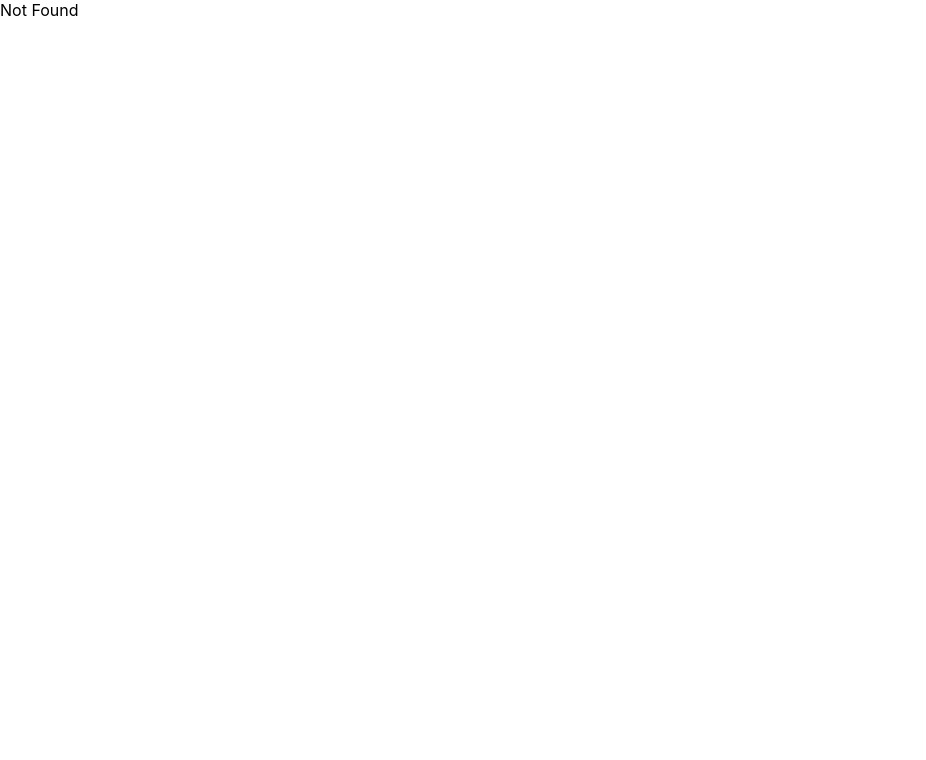
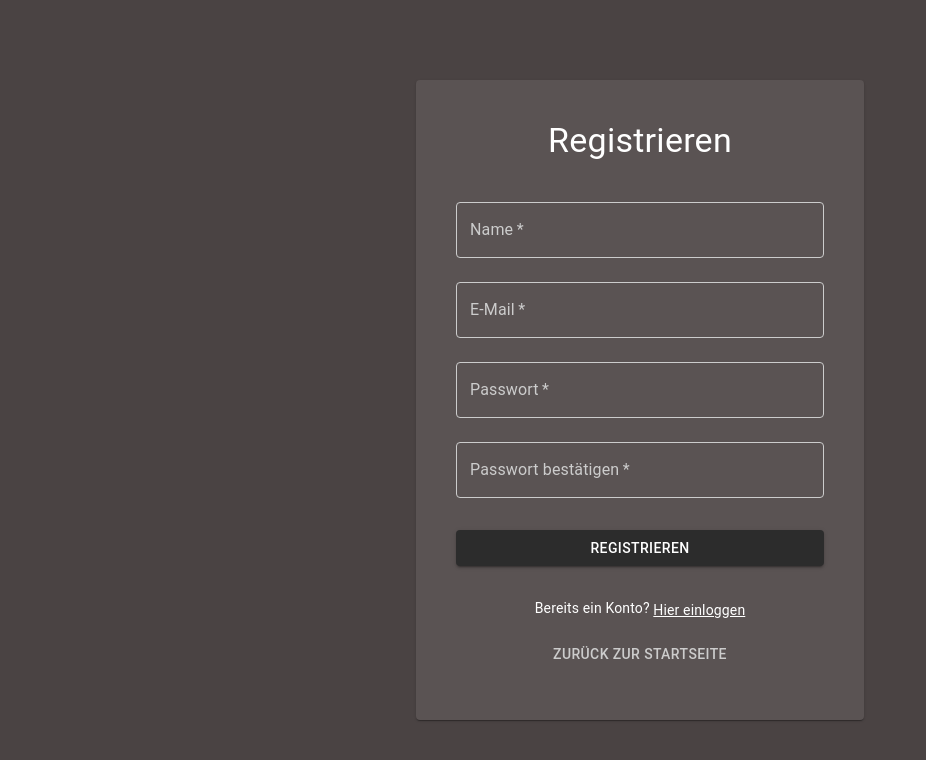
Before and after one commit to dgdecorso/frontend-imageTest, a React (Create React App) app: page /register in a window 1280 px wide. Shown: the top 760 px of the page, without its empty margins (0-926 px from the left). Built offline with nearby package versions, Linux system fonts and the light colour scheme.

Commit message:
fix bug with description

```diff
--- a/src/Router/Router.tsx
+++ b/src/Router/Router.tsx
@@ -1,5 +1,6 @@
 import { Route, Routes } from "react-router-dom";
 import LoginPage from "../components/pages/LoginPage/LoginPage";
+import RegisterPage from "../components/pages/RegisterPage/RegisterPage";
 import PrivateRoute from "./PrivateRoute";
 import UserTable from "../components/pages/UserPage/UserTable";
 import UserPage from "../components/pages/UserPage/UserPage";
@@ -20,6 +21,7 @@ const Router = () => {
     <Routes>
       <Route path={"/"} element={<HomePage />} />
       <Route path={"/login"} element={<LoginPage />} />
+      <Route path={"/register"} element={<RegisterPage />} />
       <Route path={"/profile"} element={<Profile />} />
       <Route path={"/user/profile/:userId"} element={<Profile />} />
 
--- a/src/components/pages/HomePage/HomePage.tsx
+++ b/src/components/pages/HomePage/HomePage.tsx
@@ -112,7 +112,7 @@ export default function HomePage() {
         setPosts([...posts, createdPost]);
         setCurrent(posts.length);
         setOpenDialog(false);
-        setNewPost({ text: "", imageUrl: "" });
+        setNewPost({ description: "", imageUrl: "" });
       } else {
         alert("Fehler beim Erstellen des Posts");
       }
@@ -200,7 +200,7 @@ export default function HomePage() {
 
   const openEditDialog = () => {
     setEditPost({
-      text: selectedPost?.text || "",
+      description: selectedPost?.text || "",
       imageUrl: selectedPost?.imageUrl || "",
     });
     setEditDialog(true);
--- a/src/components/pages/ProfilePage/Profile.tsx
+++ b/src/components/pages/ProfilePage/Profile.tsx
@@ -354,7 +354,6 @@ export default function Profile() {
                     <Box
                       component="img"
                       src={post.imageUrl}
-                      alt={post.title || post.text}
                       sx={{
                         width: "100%",
                         height: 200,
@@ -363,9 +362,7 @@ export default function Profile() {
                     />
                   )}
                   <CardContent>
-                    <Typography variant="subtitle1" noWrap>
-                      {post.title || "Untitled"}
-                    </Typography>
+                    <Typography variant="subtitle1" noWrap></Typography>
                     <Typography
                       variant="body2"
                       sx={{
--- /dev/null
+++ b/src/components/pages/RegisterPage/RegisterPage.tsx
@@ -0,0 +1,244 @@
+import React, { useState } from "react";
+import { useNavigate } from "react-router-dom";
+import {
+  Box,
+  Card,
+  CardContent,
+  TextField,
+  Button,
+  Typography,
+  Alert,
+  Link,
+} from "@mui/material";
+
+export default function RegisterPage() {
+  const navigate = useNavigate();
+  const [formData, setFormData] = useState({
+    name: "",
+    email: "",
+    password: "",
+    confirmPassword: "",
+  });
+  const [error, setError] = useState("");
+  const [loading, setLoading] = useState(false);
+
+  const handleChange = (e: React.ChangeEvent<HTMLInputElement>) => {
+    setFormData({
+      ...formData,
+      [e.target.name]: e.target.value,
+    });
+    setError("");
+  };
+
+  const handleSubmit = async (e: React.FormEvent) => {
+    e.preventDefault();
+
+    // Validate passwords match
+    if (formData.password !== formData.confirmPassword) {
+      setError("Passwörter stimmen nicht überein");
+      return;
+    }
+
+    // Validate password length
+    if (formData.password.length < 6) {
+      setError("Passwort muss mindestens 6 Zeichen lang sein");
+      return;
+    }
+
+    setLoading(true);
+
+    try {
+      const response = await fetch("http://localhost:8080/auth/register", {
+        method: "POST",
+        headers: {
+          "Content-Type": "application/json",
+        },
+        body: JSON.stringify({
+          name: formData.name,
+          email: formData.email,
+          password: formData.password,
+        }),
+      });
+
+      if (response.ok) {
+        const data = await response.json();
+
+        // If registration returns a token, save it
+        if (data.token) {
+          localStorage.setItem("token", data.token);
+          navigate("/");
+        } else {
+          // Otherwise redirect to login
+          navigate("/login");
+        }
+      } else {
+        const errorData = await response.json().catch(() => null);
+        setError(errorData?.message || "Registrierung fehlgeschlagen");
+      }
+    } catch (error) {
+      setError("Verbindungsfehler. Bitte versuchen Sie es später erneut.");
+    } finally {
+      setLoading(false);
+    }
+  };
+
+  return (
+    <Box
+      display="flex"
+      alignItems="center"
+      justifyContent="center"
+      height="100vh"
+      sx={{
+        background: "#4A4343",
+        color: "#fff",
+      }}
+    >
+      <Card
+        sx={{
+          width: 400,
+          padding: 3,
+          background: "#5A5353",
+          color: "#fff",
+        }}
+      >
+        <CardContent>
+          <Typography variant="h4" align="center" sx={{ mb: 3 }}>
+            Registrieren
+          </Typography>
+
+          {error && (
+            <Alert severity="error" sx={{ mb: 2 }}>
+              {error}
+            </Alert>
+          )}
+
+          <form onSubmit={handleSubmit}>
+            <TextField
+              fullWidth
+              label="Name"
+              name="name"
+              value={formData.name}
+              onChange={handleChange}
+              margin="normal"
+              required
+              sx={{
+                "& .MuiInputBase-input": { color: "#fff" },
+                "& .MuiInputLabel-root": { color: "#ccc" },
+                "& .MuiOutlinedInput-root": {
+                  "& fieldset": { borderColor: "#ccc" },
+                  "&:hover fieldset": { borderColor: "#fff" },
+                  "&.Mui-focused fieldset": { borderColor: "#fff" },
+                },
+              }}
+            />
+
+            <TextField
+              fullWidth
+              label="E-Mail"
+              name="email"
+              type="email"
+              value={formData.email}
+              onChange={handleChange}
+              margin="normal"
+              required
+              sx={{
+                "& .MuiInputBase-input": { color: "#fff" },
+                "& .MuiInputLabel-root": { color: "#ccc" },
+                "& .MuiOutlinedInput-root": {
+                  "& fieldset": { borderColor: "#ccc" },
+                  "&:hover fieldset": { borderColor: "#fff" },
+                  "&.Mui-focused fieldset": { borderColor: "#fff" },
+                },
+              }}
+            />
+
+            <TextField
+              fullWidth
+              label="Passwort"
+              name="password"
+              type="password"
+              value={formData.password}
+              onChange={handleChange}
+              margin="normal"
+              required
+              sx={{
+                "& .MuiInputBase-input": { color: "#fff" },
+                "& .MuiInputLabel-root": { color: "#ccc" },
+                "& .MuiOutlinedInput-root": {
+                  "& fieldset": { borderColor: "#ccc" },
+                  "&:hover fieldset": { borderColor: "#fff" },
+                  "&.Mui-focused fieldset": { borderColor: "#fff" },
+                },
+              }}
+            />
+
+            <TextField
+              fullWidth
+              label="Passwort bestätigen"
+              name="confirmPassword"
+              type="password"
+              value={formData.confirmPassword}
+              onChange={handleChange}
+              margin="normal"
+              required
+              sx={{
+                "& .MuiInputBase-input": { color: "#fff" },
+                "& .MuiInputLabel-root": { color: "#ccc" },
+                "& .MuiOutlinedInput-root": {
+                  "& fieldset": { borderColor: "#ccc" },
+                  "&:hover fieldset": { borderColor: "#fff" },
+                  "&.Mui-focused fieldset": { borderColor: "#fff" },
+                },
+              }}
+            />
+
+            <Button
+              type="submit"
+              fullWidth
+              variant="contained"
+              disabled={loading}
+              sx={{
+                mt: 3,
+                mb: 2,
+                backgroundColor: "#2c2c2c",
+                "&:hover": { backgroundColor: "#333" },
+              }}
+            >
+              {loading ? "Wird registriert..." : "Registrieren"}
+            </Button>
+          </form>
+
+          <Box sx={{ textAlign: "center", mt: 2 }}>
+            <Typography variant="body2">
+              Bereits ein Konto?{" "}
+              <Link
+                component="button"
+                variant="body2"
+                onClick={() => navigate("/login")}
+                sx={{
+                  color: "#fff",
+                  textDecoration: "underline",
+                  cursor: "pointer",
+                }}
+              >
+                Hier einloggen
+              </Link>
+            </Typography>
+          </Box>
+
+          <Box sx={{ textAlign: "center", mt: 2 }}>
+            <Button
+              onClick={() => navigate("/")}
+              sx={{
+                color: "#ccc",
+                "&:hover": { color: "#fff" },
+              }}
+            >
+              Zurück zur Startseite
+            </Button>
+          </Box>
+        </CardContent>
+      </Card>
+    </Box>
+  );
+}
```
Also changed, not shown: 1 other file (tests, documents, lock files or other folders).
